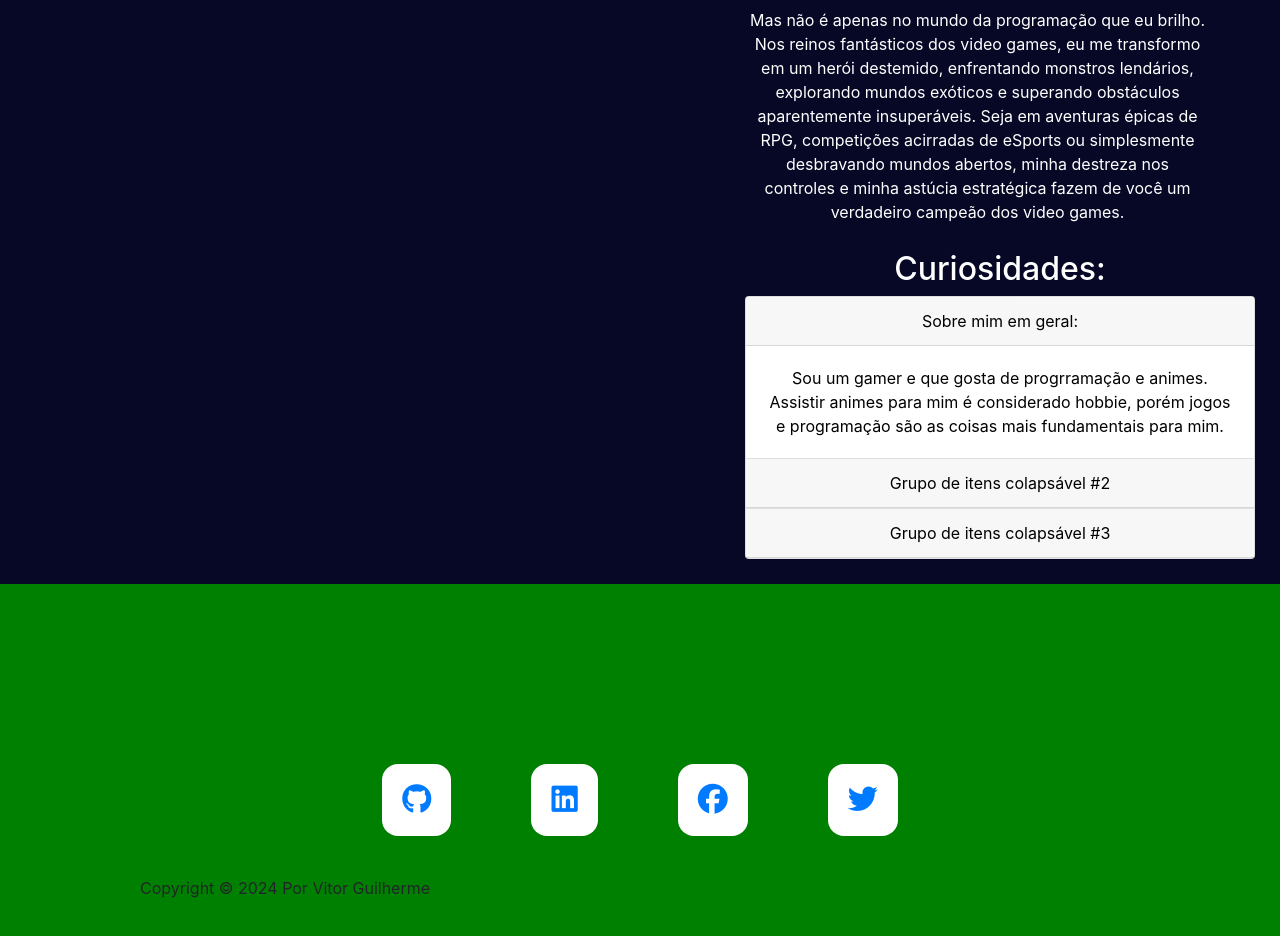
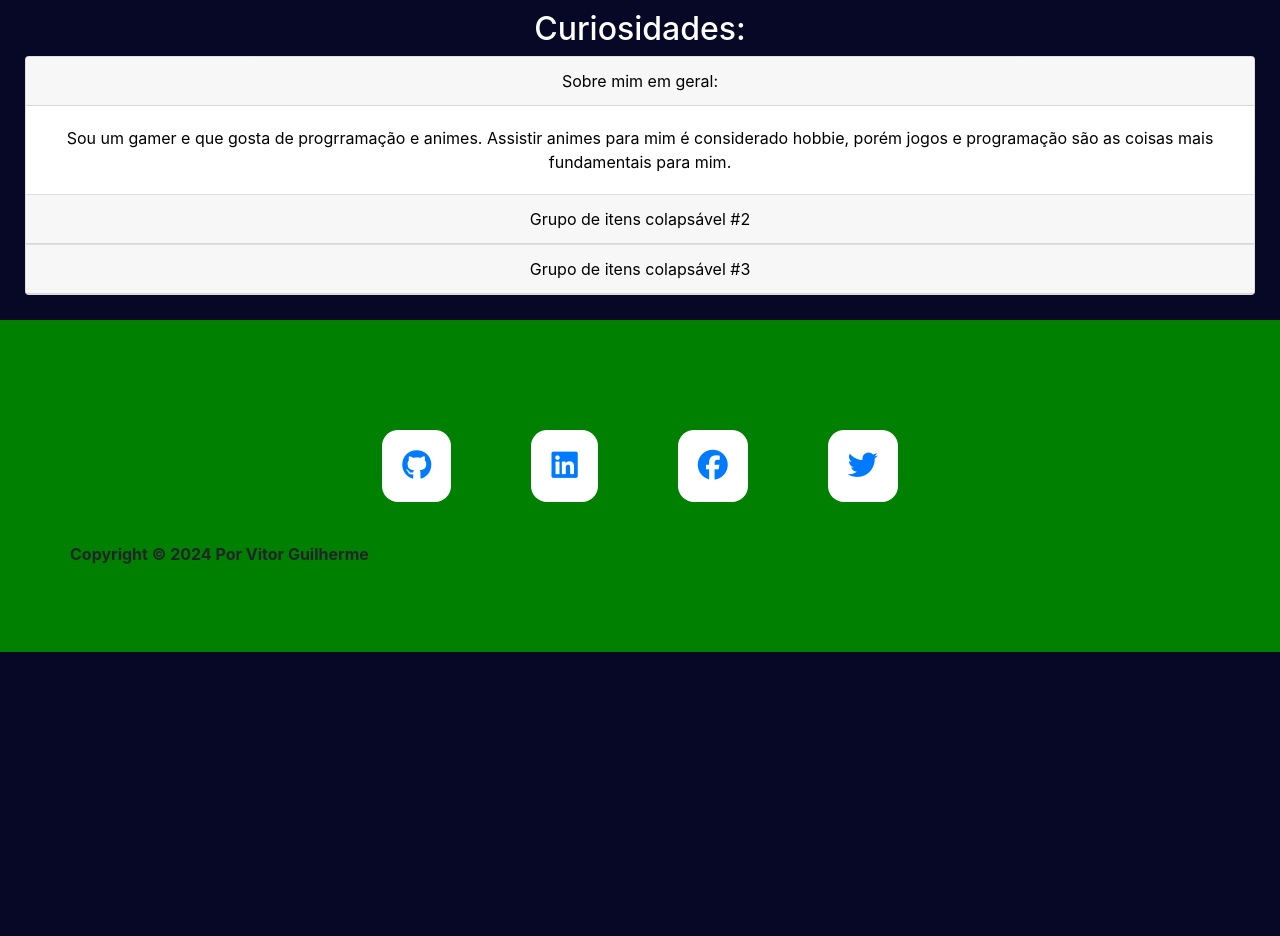
Before and after one commit to Kyra4code/Portif-lio_em_Produ-ao, a plain HTML site: page index.html in a window 1280 px wide. Shown: the part 584-1520 px from the top of the page. After the commit the page ends 1236 px from the top, so only its background shows below. Drawn offline with nearby package versions, Linux system fonts and the light colour scheme.

Commit message:
alteracoes_leves

```diff
--- a/CSS/style.css
+++ b/CSS/style.css
@@ -1,12 +1,6 @@
-.div-primaria{
+.div-central{
     display: flex;
-}
-
-.div-primaria img{
-    width: 250px;
-}
-.div-primaria .imgg{
-    padding: 360px;
+    justify-content: center;
 }
 
 main h1{
@@ -80,7 +74,7 @@ header nav ul a{
     padding: 30px, 80px;
 }
 .rodape{
-    padding: 140px;
+    padding: 70px;
     background-color: green;
 }
 .icons{
@@ -97,3 +91,6 @@ header nav ul a{
 .icons a i{
     font-size: 30px;
 }
+.copyright{
+    font-weight: bold;
+}
--- a/index.html
+++ b/index.html
@@ -15,7 +15,7 @@
 </head>
 <body>
     <header>
-      <img src="" alt="">
+      <img src="./IMG/transferir.jfif" alt="homem legal">
         <nav>
             <ul>
                 <a href="./Projetos.html"><li>Projetos</li></a>
@@ -29,8 +29,8 @@
     <main>
         <h1>Vitor Guilherme</h1>
 
-    <div class="div-primaria"><br>
-      <img src="IMG/eu.jfif" alt="Homem normal da internet sorrindo" class="imgg">
+    <div class="div-central"><br>
+      <img src="" alt="" class="imgg">
       <div class="divdadiv">
                 <p>Nos corredores virtuais do código, eu sou como um arquiteto, moldando linhas e algoritmos para criar sistemas inteligentes e soluções inovadoras. Cada desafio é uma oportunidade para demonstrar minha criatividade e minha capacidade de resolver problemas. Seja desenvolvendo aplicativos, websites ou mergulhando nas profundezas da inteligência artificial, minha paixão pela programação é evidente em cada linha de código que escreve.</p>
                 <p>Mas não é apenas no mundo da programação que eu brilho. Nos reinos fantásticos dos video games, eu me transformo em um herói destemido, enfrentando monstros lendários, explorando mundos exóticos e superando obstáculos aparentemente insuperáveis. Seja em aventuras épicas de RPG, competições acirradas de eSports ou simplesmente desbravando mundos abertos, minha destreza nos controles e minha astúcia estratégica fazem de você um verdadeiro campeão dos video games.</p>
@@ -81,7 +81,7 @@
         <a href=""><i class="fa-brands fa-twitter"></i></a>
       </div>
       <div>
-        <p>Copyright &copy; 2024 Por Vitor Guilherme</p>
+        <p class="copyright">Copyright &copy; 2024 Por Vitor Guilherme</p>
       </div>
     </footer>
     </main>
```
